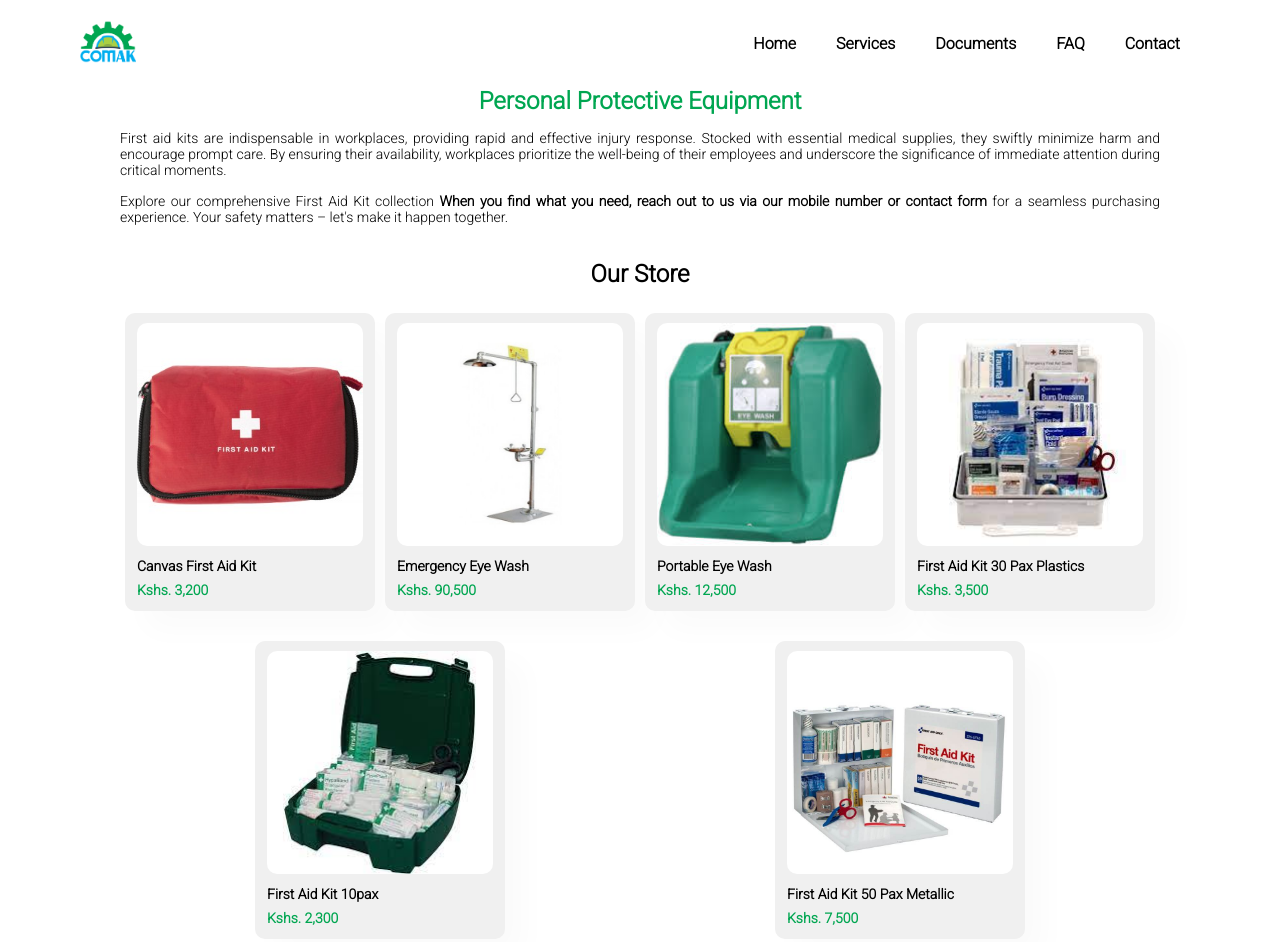
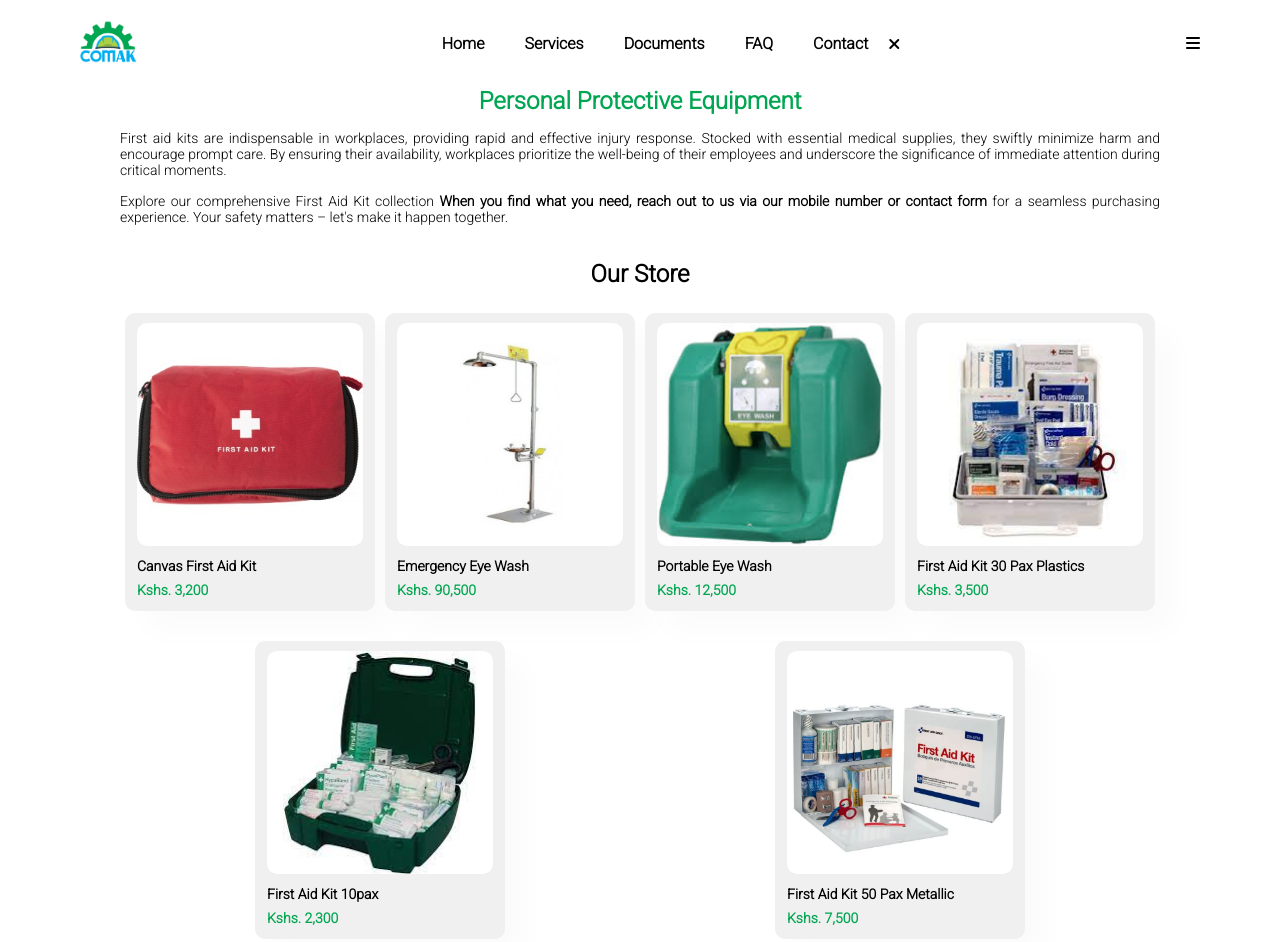
Before and after one commit to byronkenoly/comak, a plain HTML site: page client/html/aid.html in a window 1280 px wide. Shown: the top 942 px of the page. Drawn offline with Linux system fonts and the light colour scheme.

Commit message:
linked shared.css file, xmark icon, mobile class & home.js file

```diff
--- a/client/html/aid.html
+++ b/client/html/aid.html
@@ -5,6 +5,7 @@
     <meta name="viewport" content="width=device-width, initial-scale=1.0">
     <link rel="stylesheet" href="../css/training.css">
     <link rel="stylesheet" href="../css/fire.css">
+    <link rel="stylesheet" href="../css/shared.css">
     <link rel="preconnect" href="https://fonts.googleapis.com">
     <link rel="preconnect" href="https://fonts.gstatic.com" crossorigin>
     <link href="https://fonts.googleapis.com/css2?family=Roboto:wght@300&display=swap" rel="stylesheet">
@@ -25,7 +26,11 @@
                 <li><a href="#">Documents</a></li>
                 <li><a href="#">FAQ</a></li>
                 <li><a href="#content">Contact</a></li>
+                <i class="fa-solid fa-xmark" id="close"></i>
             </ul>
+        </div>
+        <div id="mobile">
+            <i id="bar" class="fa-solid fa-bars"></i>
         </div>
     </header>
 
@@ -123,5 +128,7 @@
             <p>© 2023 22 Software, LLC.</p>
         </div>
     </section>
+
+    <script src="../js/home.js"></script>
 </body>
 </html>
```
Also changed, not shown: client/html/audit.html (+7 -0 lines), client/html/fire.html (+7 -0 lines), client/html/ppe.html (+6 -0 lines), client/html/training.html (+7 -0 lines).
